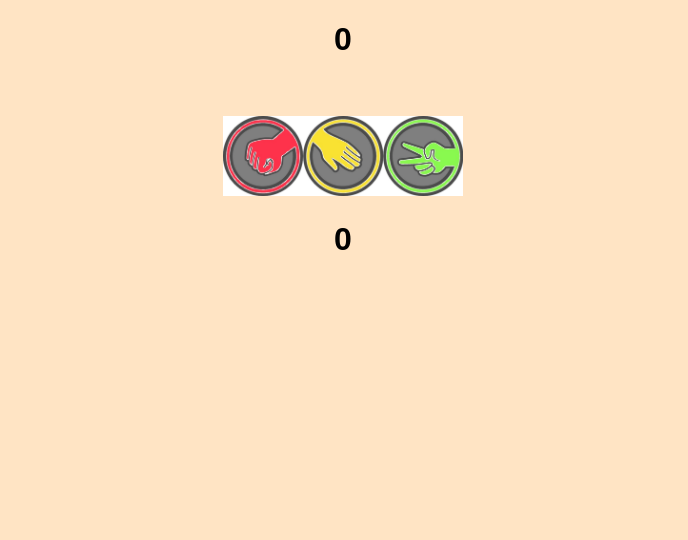
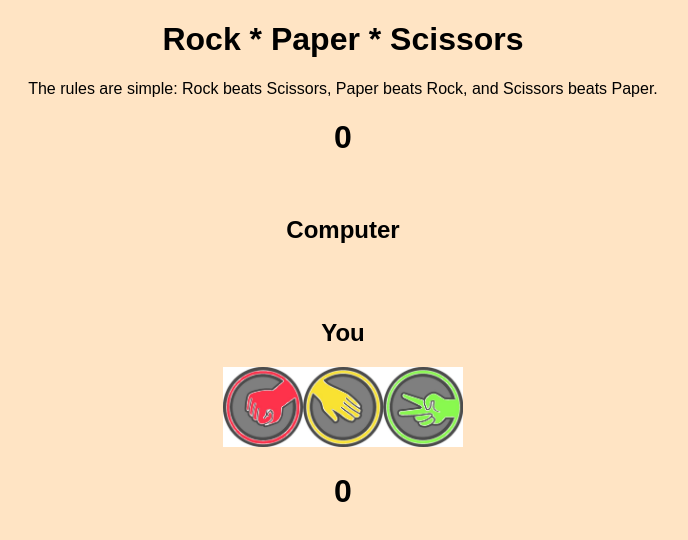
Before and after one commit to Code-Institute-Submissions/micsanhag-pp2, a plain HTML site: page index.html in a window 1280 px wide. Shown: the whole page, without its empty margins (297-985 px from the left). Drawn offline with Linux system fonts and the light colour scheme.

Commit message:
Update index.html

```diff
--- a/index.html
+++ b/index.html
@@ -8,11 +8,15 @@
         <script src="script.js"></script>
     </head>
 
-    <body>
-        <h1 id="opponent-score">0</h1>
-        <img id="opponent-choice">
+    <body id="element">
+    <h1>Rock * Paper * Scissors</h1>
+    <p>The rules are simple: Rock beats Scissors, Paper beats Rock, and Scissors beats Paper.</p>
+        <h1 id="computer-score">0</h1>
+        <img id="computer-choice">
+        <h2>Computer</h2>
         <br>
         <img id="your-choice">
+        <h2>You</h2>
         <div id="choices">
         </div>
         <h1 id="your-score">0</h1>
```
